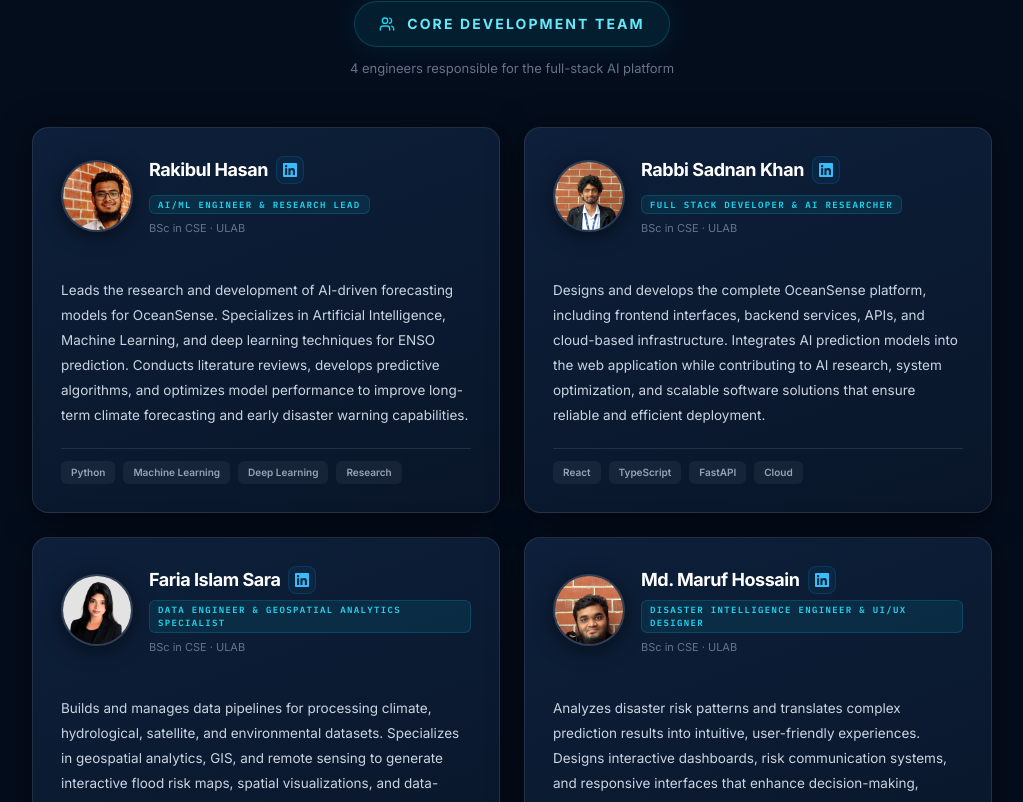
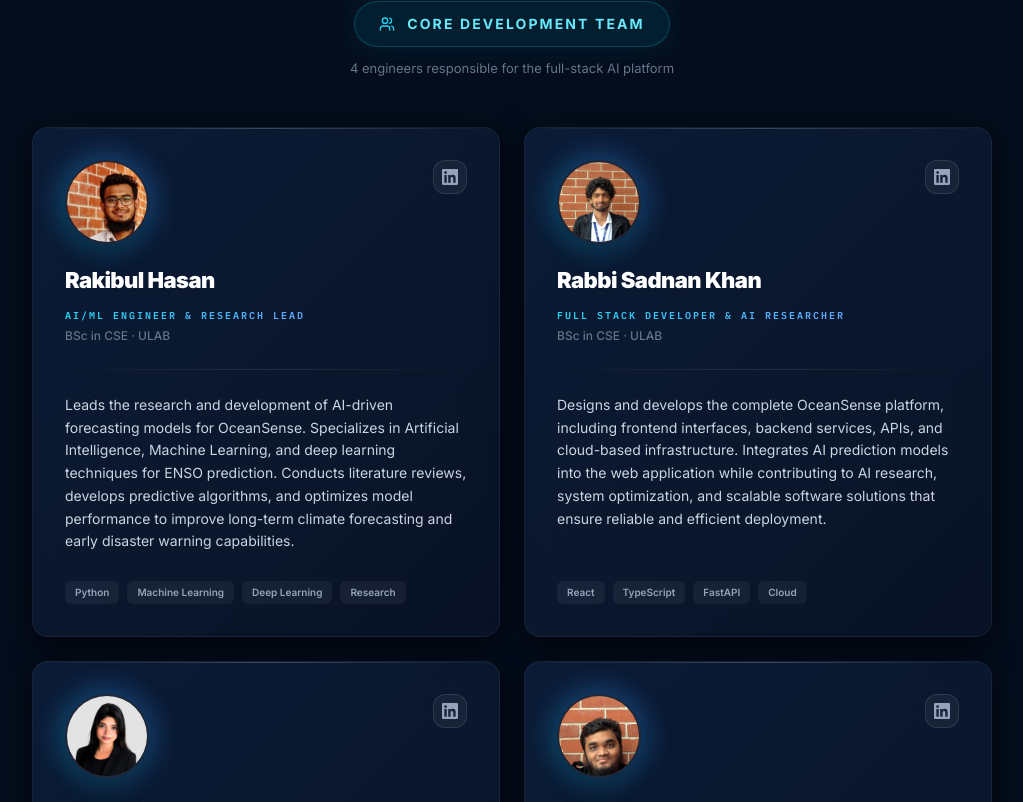
Before and after one commit to Rsk200/oceansense-dashboard, a React (Vite) app in the folder frontend/: page /about in a window 1280 px wide. Shown: the part 1278-2080 px from the top of the page, without its empty margins (128-1151 px from the left). Built offline with nearby package versions, Linux system fonts and the light colour scheme; no server answers.

Commit message:
UI: Implement ultra-premium glassmorphic MemberCard redesign

```diff
--- a/frontend/src/pages/About.tsx
+++ b/frontend/src/pages/About.tsx
@@ -274,31 +274,30 @@ const MemberCard = ({ person, index }: { person: Person; index: number }) => {
       transition={{ duration: 0.5, delay: index * 0.1, ease: 'easeOut' }}
       whileHover={{ translateY: -6 }}
       className="group relative rounded-2xl flex flex-col overflow-hidden
-        border border-white/8 hover:border-cyan-400/25
-        shadow-[0_4px_32px_rgba(0,0,0,0.5)]
-        transition-all duration-300"
-      style={{ background: 'linear-gradient(160deg, #0d1f3a 0%, #091629 100%)' }}
+        border border-white/5 hover:border-cyan-400/30
+        shadow-[0_8px_30px_rgba(0,0,0,0.6)]
+        transition-all duration-500 backdrop-blur-xl"
+      style={{ background: 'linear-gradient(135deg, rgba(13,31,60,0.85) 0%, rgba(9,19,38,0.95) 100%)' }}
     >
-      {/* Top accent line */}
-      <div className="absolute top-0 left-0 right-0 h-[2px]
-        bg-gradient-to-r from-transparent via-cyan-400 to-transparent
-        opacity-0 group-hover:opacity-80 transition-opacity duration-300" />
+      {/* Top accent line (glass reflection) */}
+      <div className="absolute top-0 inset-x-0 h-px bg-gradient-to-r from-transparent via-white/20 to-transparent" />
 
       {/* Hover glow */}
-      <div className="absolute inset-0 opacity-0 group-hover:opacity-100 transition-opacity duration-400 pointer-events-none rounded-2xl"
-        style={{ boxShadow: 'inset 0 0 40px rgba(0,212,255,0.04)' }} />
+      <div className="absolute inset-0 opacity-0 group-hover:opacity-100 transition-opacity duration-500 pointer-events-none rounded-2xl"
+        style={{ boxShadow: 'inset 0 0 40px rgba(0,212,255,0.05)', background: 'radial-gradient(circle at 50% 0%, rgba(0,212,255,0.08), transparent 70%)' }} />
 
-      <div className="relative p-7 flex flex-col gap-5 flex-1">
+      <div className="relative p-7 md:p-8 flex flex-col gap-6 flex-1">
 
-        {/* Header */}
-        <div className="flex items-center gap-4">
-          {/* Photo */}
-          <div className="relative flex-shrink-0">
-            <div className="absolute -inset-1 rounded-full bg-cyan-400/15 blur-md
-              opacity-0 group-hover:opacity-100 transition-opacity duration-300" />
-            <div className="w-[72px] h-[72px] rounded-full overflow-hidden relative z-10
-              border-2 border-white/15 group-hover:border-cyan-400/40
-              shadow-[0_4px_20px_rgba(0,0,0,0.5)] transition-colors duration-300">
+        {/* Header - Vertical Layout for Elegance */}
+        <div className="flex flex-col gap-5">
+
+          <div className="flex justify-between items-start">
+            {/* Photo with glowing ring */}
+            <div className="relative">
+              <div className="absolute -inset-2 rounded-full bg-gradient-to-tr from-cyan-500 to-blue-500 blur-md opacity-30 group-hover:opacity-60 transition-opacity duration-500" />
+              <div className="w-[84px] h-[84px] rounded-full overflow-hidden relative z-10
+                border-2 border-white/10 group-hover:border-cyan-400/50
+                shadow-xl transition-colors duration-500 bg-[#060f22]">
                 <img
                   src={person.photo}
                   alt={person.name}
@@ -311,51 +310,48 @@ const MemberCard = ({ person, index }: { person: Person; index: number }) => {
               </div>
             </div>
 
-          {/* Name + title + social */}
-          <div className="flex-1 min-w-0">
-            <div className="flex items-center gap-2 mb-1.5 flex-wrap">
-              <h3 className="text-[18px] font-bold text-white tracking-tight leading-none">
-                {person.name}
-              </h3>
-              <a
-                href={person.linkedin}
-                target="_blank" rel="noreferrer"
-                title="LinkedIn Profile"
-                className="flex-shrink-0 p-1.5 rounded-lg
-                  bg-[#0077b5]/10 border border-[#0077b5]/25 text-sky-400
-                  hover:bg-[#0077b5]/22 hover:border-[#0077b5]/45 hover:text-white
-                  transition-all duration-200"
-              >
-                <LinkedInIcon className="w-3.5 h-3.5" />
+            {/* Socials on top right */}
+            <div className="flex gap-2">
+              <a href={person.linkedin} target="_blank" rel="noreferrer" title="LinkedIn Profile"
+                className="p-2 rounded-xl bg-white/5 border border-white/10 text-slate-400 hover:text-[#0077b5] hover:border-[#0077b5]/30 hover:bg-[#0077b5]/10 transition-all duration-300">
+                <LinkedInIcon className="w-4 h-4" />
               </a>
               {person.email && (
                 <a href={`mailto:${person.email}`} title="Email"
-                  className="flex-shrink-0 p-1.5 rounded-lg bg-white/5 border border-white/10
-                    text-slate-400 hover:text-white hover:border-white/20 transition-all duration-200">
-                  <Mail className="w-3.5 h-3.5" />
+                  className="p-2 rounded-xl bg-white/5 border border-white/10 text-slate-400 hover:text-white hover:border-white/20 transition-all duration-300">
+                  <Mail className="w-4 h-4" />
                 </a>
               )}
             </div>
+          </div>
 
-            <p className="text-cyan-400 text-[9px] font-bold uppercase tracking-[0.15em] mb-1.5 font-mono bg-cyan-500/10 border border-cyan-500/20 inline-block px-2 py-0.5 rounded-md">
+          {/* Name & Titles */}
+          <div>
+            <h3 className="text-[22px] font-extrabold text-white tracking-tight mb-1 drop-shadow-sm">
+              {person.name}
+            </h3>
+
+            {/* Role - Gradient Text instead of Pill */}
+            <p className="inline-block bg-clip-text text-transparent bg-gradient-to-r from-cyan-400 to-blue-400 text-[10px] font-bold uppercase tracking-[0.2em] mb-1 font-mono">
               {person.role}
             </p>
-            <p className="text-slate-500 text-[11px]">{person.title}</p>
+
+            <p className="text-slate-500 text-[12px] font-medium">{person.title}</p>
           </div>
         </div>
 
-        {/* Divider */}
-        <div className="h-px bg-white/6 group-hover:bg-cyan-400/12 transition-colors duration-300" />
+        {/* Divider with gradient */}
+        <div className="h-px w-full bg-gradient-to-r from-cyan-500/0 via-white/10 to-cyan-500/0" />
 
         {/* Bio */}
         <div className="flex-1">
-          <p className="text-slate-300 text-[13.5px] leading-[1.85]">
+          <p className="text-slate-300 text-[14px] leading-relaxed">
             {person.bio}
           </p>
         </div>
 
         {/* Skills */}
-        <div className="flex flex-wrap gap-2 pt-3 border-t border-white/6">
+        <div className="flex flex-wrap gap-2 pt-1">
           {person.skills.map(s => <Tag key={s} label={s} />)}
         </div>
       </div>
```
Lines whose indentation alone changed are shown as unchanged.
